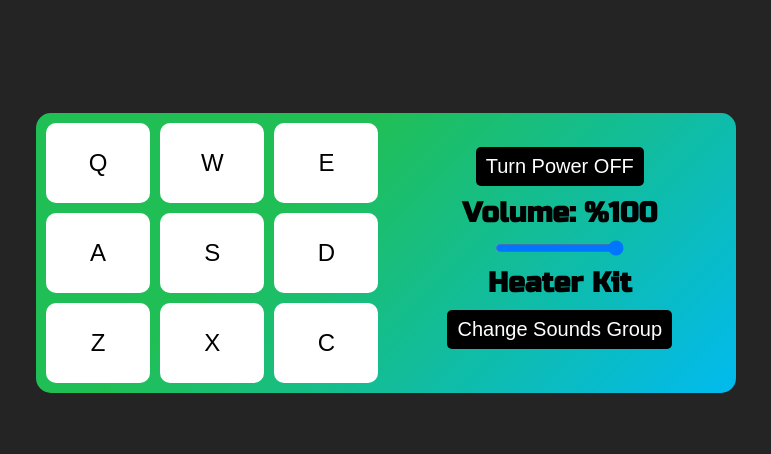
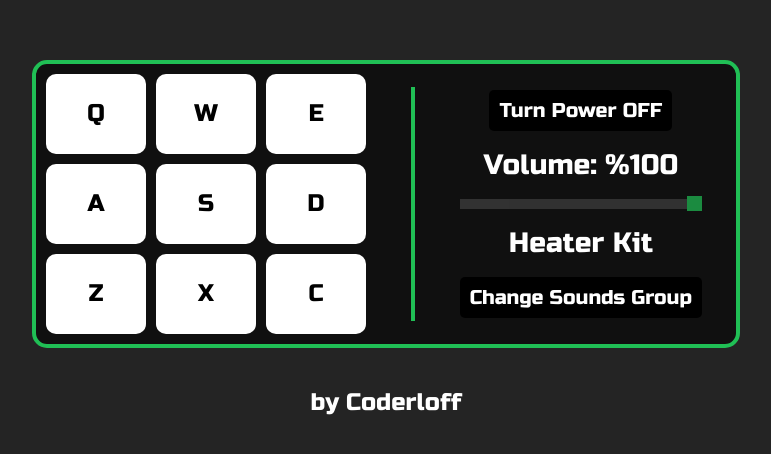
Before and after one commit to coderloff/drum-machine, a React (Vite) app: page / in a window 1280 px wide. Shown: the part 182-636 px from the top of the page, without its empty margins (254-1025 px from the left). Built offline with nearby package versions, Linux system fonts and the light colour scheme.

Commit message:
Initial commit

```diff
--- a/index.html
+++ b/index.html
@@ -9,5 +9,6 @@
   <body>
     <div id="root"></div>
     <script type="module" src="/src/main.tsx"></script>
+    <script src="https://cdn.freecodecamp.org/testable-projects-fcc/v1/bundle.js"></script>
   </body>
 </html>
--- a/src/App.css
+++ b/src/App.css
@@ -14,7 +14,6 @@ h2 {
 }
 
 #drum-machine {
-  margin: 15px;
   height: 100vh;
   display: flex;
   align-items: center;
@@ -24,13 +23,14 @@ h2 {
 
 .wrapper {
   width: 100%;
-  display: grid;
+  display: flex;
+  align-items: center;
+  justify-content: space-between;
+  margin-top: 40px;
   padding: 10px;
-  grid-gap: 15px;
-  margin-top: 40px;
+  border: 4px solid #20bf55;
   border-radius: 15px;
-  grid-template-columns: 1fr;
-  background-image: linear-gradient(-225deg, #20bf55 35%, #01baef 100%);
+  background: #101010;
 }
 
 .keyboard {
@@ -40,15 +40,22 @@ h2 {
 }
 
 .keyboard .drum-pad {
-  width: 100%;
+  width: 100px;
   height: 80px;
   outline: none;
   font-size: 24px;
+  font-family: "Russo One", sans-serif;
   cursor: pointer;
   border-radius: 10px;
   background-color: #ffffff;
   border: none;
   transition: all 0.3s ease-in-out;
+}
+
+.bar {
+  width: 4px;
+  height: 90%;
+  background: #20bf55;
 }
 
 @media (min-width: 768px) {
@@ -67,13 +74,20 @@ h2 {
   display: flex;
   align-items: center;
   flex-direction: column;
-  justify-content: center;
+  justify-content: space-around;
+  padding-right: 24px;
 }
 
 .controle > button,
 .controle > input,
 .controle > h2 {
-  margin-bottom: 10px;
+  margin-bottom: 17px;
+  color: #fff;
+  font-weight: 100;
+}
+
+.controle button:last-child {
+  margin: 0;
 }
 
 .controle button {
@@ -81,7 +95,48 @@ h2 {
   color: #ffffff;
   cursor: pointer;
   font-size: 20px;
+  font-family: "Russo One", sans-serif;
   padding: 8px 10px;
   border-radius: 5px;
   background-color: #000000;
 }
+
+.slider {
+  width: 100%;
+  height: 10px;
+  -webkit-appearance: none;
+  appearance: none;
+  background: #404040;
+  outline: none;
+  opacity: 0.7;
+  -webkit-transition: 0.2s;
+  transition: opacity 0.2s;
+}
+
+.slider:hover {
+  opacity: 1;
+}
+
+.slider::-webkit-slider-thumb {
+  -webkit-appearance: none;
+  appearance: none;
+  width: 15px;
+  height: 15px;
+  background: #20bf55;
+  cursor: pointer;
+}
+
+.slider::-moz-range-thumb {
+  width: 15px;
+  height: 15px;
+  background: #20bf55;
+  cursor: pointer;
+}
+
+.attribute {
+  margin-top: 40px;
+  color: #fff;
+}
+.attribute h4 {
+  font-weight: 200;
+}
--- a/src/App.tsx
+++ b/src/App.tsx
@@ -194,6 +194,7 @@ const App = () => {
   }, [volume, sounds]);
 
   return (
+    <>
       <div id="drum-machine">
         <div className="wrapper">
           <Keyboard
@@ -202,6 +203,7 @@ const App = () => {
             power={power}
             deactivateAudio={deactivateAudio}
           />
+          <span className="bar"></span>
           <Controle
             stop={stop}
             power={power}
@@ -211,7 +213,11 @@ const App = () => {
             handleVolumeChange={handleVolumeChange}
           />
         </div>
+        <div className="attribute">
+          <h4>by Coderloff</h4>
         </div>
+      </div>
+    </>
   );
 };
 
--- a/src/components/Controle.tsx
+++ b/src/components/Controle.tsx
@@ -17,6 +17,7 @@ const Controle = ({ stop, name, power, volume, handleVolumeChange, changeSoundGr
       step='0.01'
       type="range"
       value={volume}
+      className="slider"
       onChange={handleVolumeChange}
       />
     <h2 id="display" >{name}</h2>
--- a/src/components/Key.tsx
+++ b/src/components/Key.tsx
@@ -1,30 +1,35 @@
-import {useEffect} from 'react'
+import { useEffect } from "react";
 
-interface Props{
-    play: any,
-    deactivateAudio: any,
-    sound: {id:any, key:any, url:any, keyCode:any},
+interface Props {
+  play: any;
+  deactivateAudio: any;
+  sound: { id: any; key: any; url: any; keyCode: any };
 }
 
-const Key = ({ play, deactivateAudio, sound }:Props) => {
-    const handleKeydown = (e:any) => {
-        if(sound.keyCode === e.keyCode) {
+const Key = ({ play, deactivateAudio, sound }: Props) => {
+  const handleKeydown = (e: any) => {
+    if (sound.keyCode === e.keyCode) {
       const audio = document.getElementById(sound.key);
       play(sound.key, sound.id);
-          deactivateAudio(audio)
+      deactivateAudio(audio);
     }
-      }
+  };
 
   useEffect(() => {
-          document.addEventListener('keydown', handleKeydown);
-      }, [])
+    document.addEventListener("keydown", handleKeydown);
+  }, []);
 
   return (
-        <button value="test" id={sound.keyCode} className="drum-pad" onClick={() => play(sound.key, sound.id)}>
+    <button
+      value="test"
+      id={sound.keyCode}
+      className="drum-pad"
+      onClick={() => play(sound.key, sound.id)}
+    >
       <audio className="clip" src={sound.url} id={sound.key} />
       {sound.key}
     </button>
   );
-}
+};
 
-export default Key
+export default Key;
```
Lines whose indentation alone changed are shown as unchanged.
